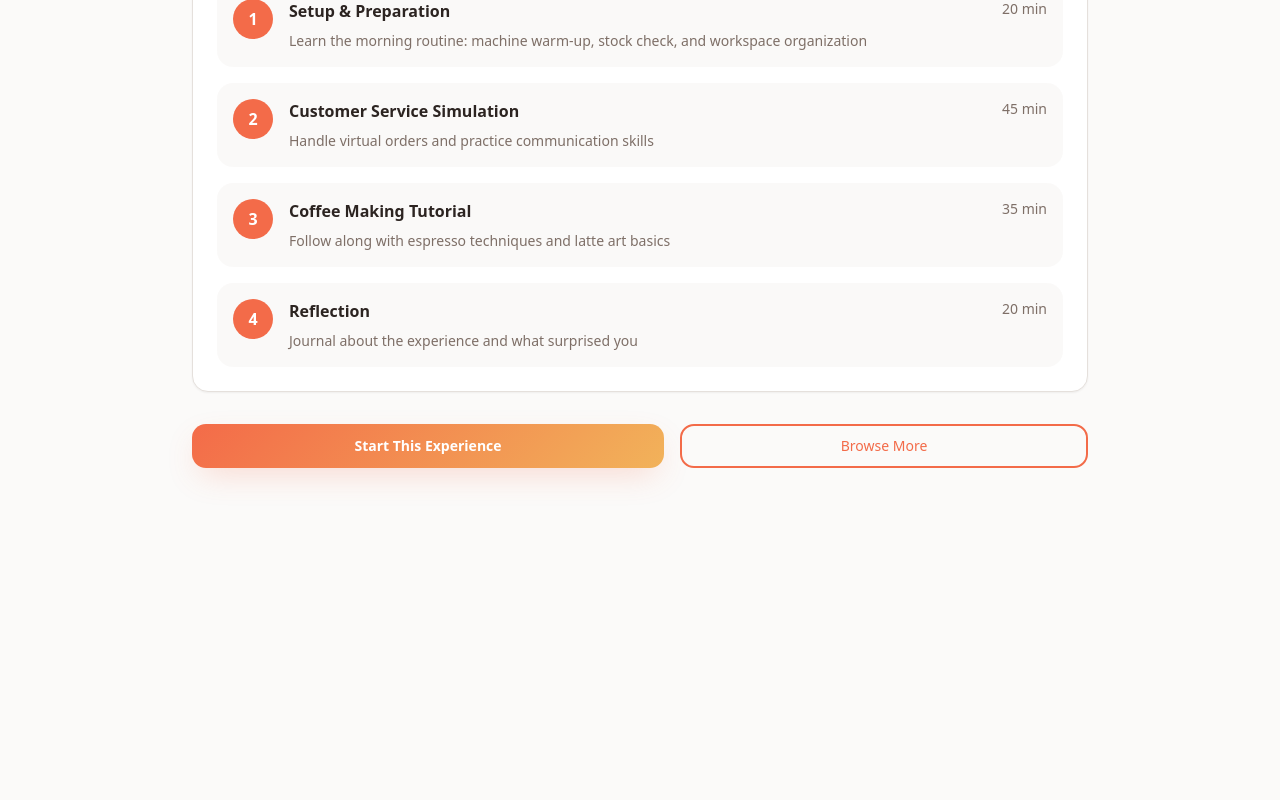
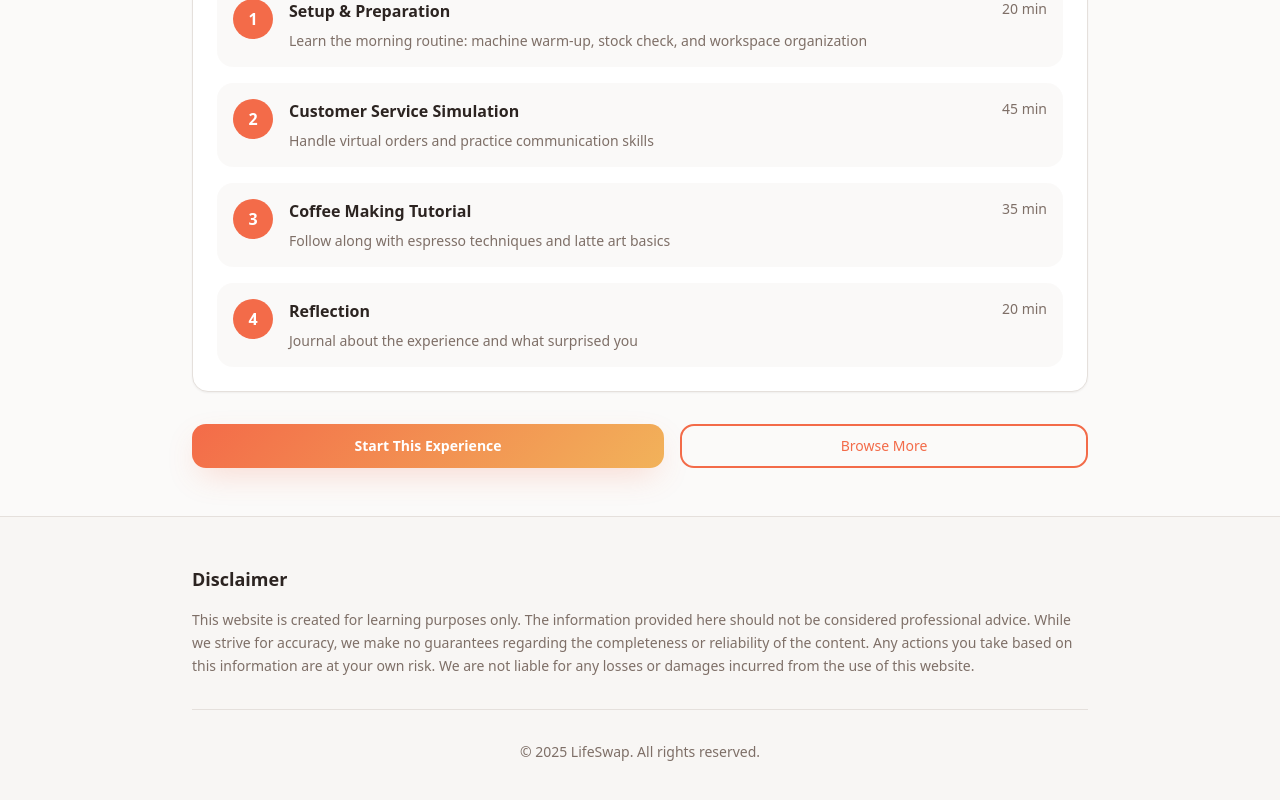
Before and after one commit to DeviMeande/Lifeswap, a React (Vite) app: page /experience/1 in a window 1280 px wide. Shown: the part 1148-1948 px from the top of the page. Before the commit the page ends 1664 px from the top, so only its background shows below. Built offline with nearby package versions, Linux system fonts and the light colour scheme; the HTML template or start-up script is replaced by a standard one.

Commit message:
Add Footer to all pages
Integrate the existing Footer component across Explore, ExperienceDetail, CreateLifeBlock, and Badges pages to ensure consistent disclaimer and branding site-wide. Footer is imported and rendered at the end of each page.

```diff
--- a/src/pages/Badges.tsx
+++ b/src/pages/Badges.tsx
@@ -1,4 +1,5 @@
 import Navigation from "@/components/Navigation";
+import Footer from "@/components/Footer";
 import { Card, CardContent } from "@/components/ui/card";
 import { Badge } from "@/components/ui/badge";
 import { Award, Lock } from "lucide-react";
@@ -148,6 +149,8 @@ const Badges = () => {
           </div>
         </div>
       </div>
+
+      <Footer />
     </div>
   );
 };
--- a/src/pages/CreateLifeBlock.tsx
+++ b/src/pages/CreateLifeBlock.tsx
@@ -1,4 +1,5 @@
 import Navigation from "@/components/Navigation";
+import Footer from "@/components/Footer";
 import { Button } from "@/components/ui/button";
 import { Input } from "@/components/ui/input";
 import { Textarea } from "@/components/ui/textarea";
@@ -136,6 +137,8 @@ const CreateLifeBlock = () => {
           </Card>
         </div>
       </div>
+
+      <Footer />
     </div>
   );
 };
--- a/src/pages/ExperienceDetail.tsx
+++ b/src/pages/ExperienceDetail.tsx
@@ -1,4 +1,5 @@
 import Navigation from "@/components/Navigation";
+import Footer from "@/components/Footer";
 import { Button } from "@/components/ui/button";
 import { Card, CardContent } from "@/components/ui/card";
 import { Badge } from "@/components/ui/badge";
@@ -140,6 +141,8 @@ const ExperienceDetail = () => {
           </div>
         </div>
       </div>
+
+      <Footer />
     </div>
   );
 };
--- a/src/pages/Explore.tsx
+++ b/src/pages/Explore.tsx
@@ -1,4 +1,5 @@
 import Navigation from "@/components/Navigation";
+import Footer from "@/components/Footer";
 import ExperienceCard from "@/components/ExperienceCard";
 import { Input } from "@/components/ui/input";
 import { Button } from "@/components/ui/button";
@@ -130,6 +131,8 @@ const Explore = () => {
           </div>
         )}
       </div>
+
+      <Footer />
     </div>
   );
 };
```
